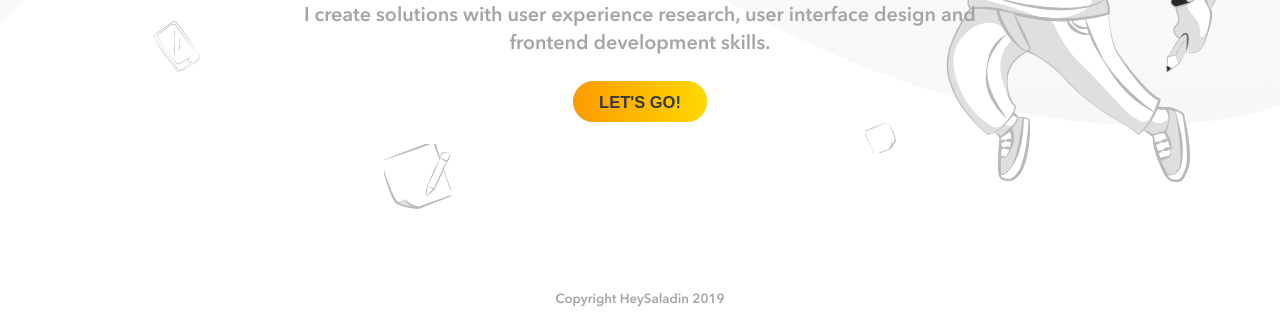
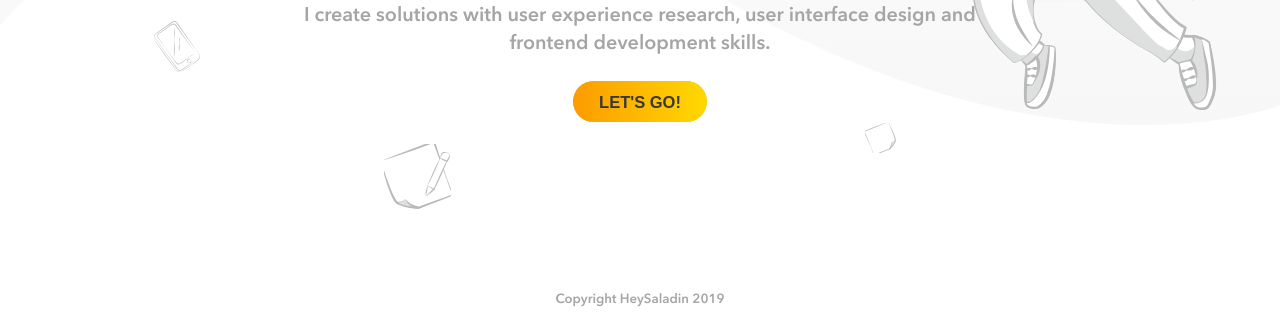
Before and after one commit to heysaladin/heysaladin.github.io, a plain HTML site: page index.html in a window 1280 px wide. Shown: the part 471-800 px from the top of the page. Drawn offline with Linux system fonts and the light colour scheme; some packages are replaced by stand-ins of ours.

Commit message:
img main

```diff
--- a/public/assets/styles/style.css
+++ b/public/assets/styles/style.css
@@ -289,6 +289,13 @@ article.post {
   left: 12%;
 }
 
+@media only screen and (max-width: 1280px) {
+  #main-image {
+    top: 1%;
+    right: 3%;
+  }
+}
+
 @media only screen and (max-width: 1060px) {
   #main-image {
     display: none;
```
